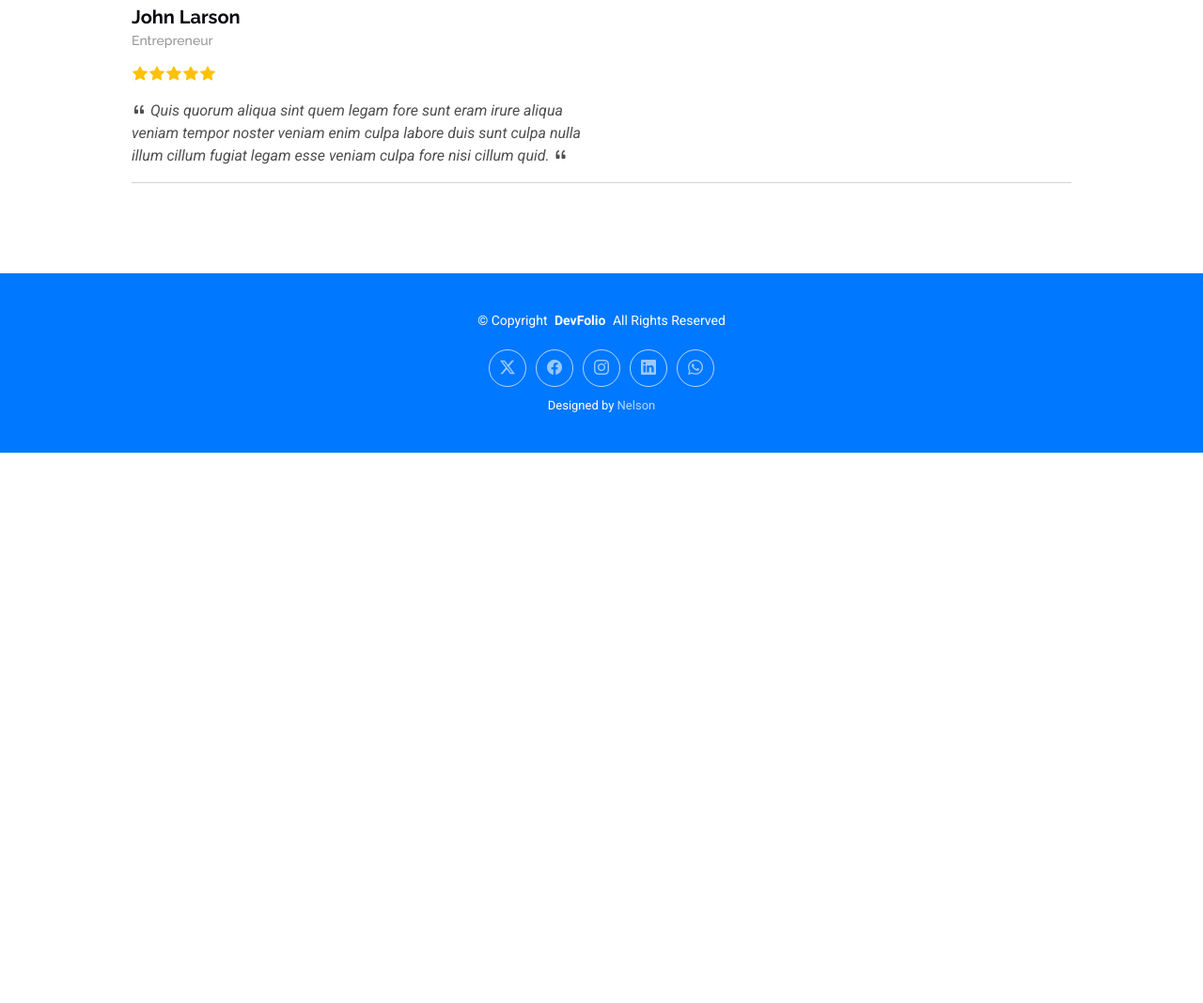
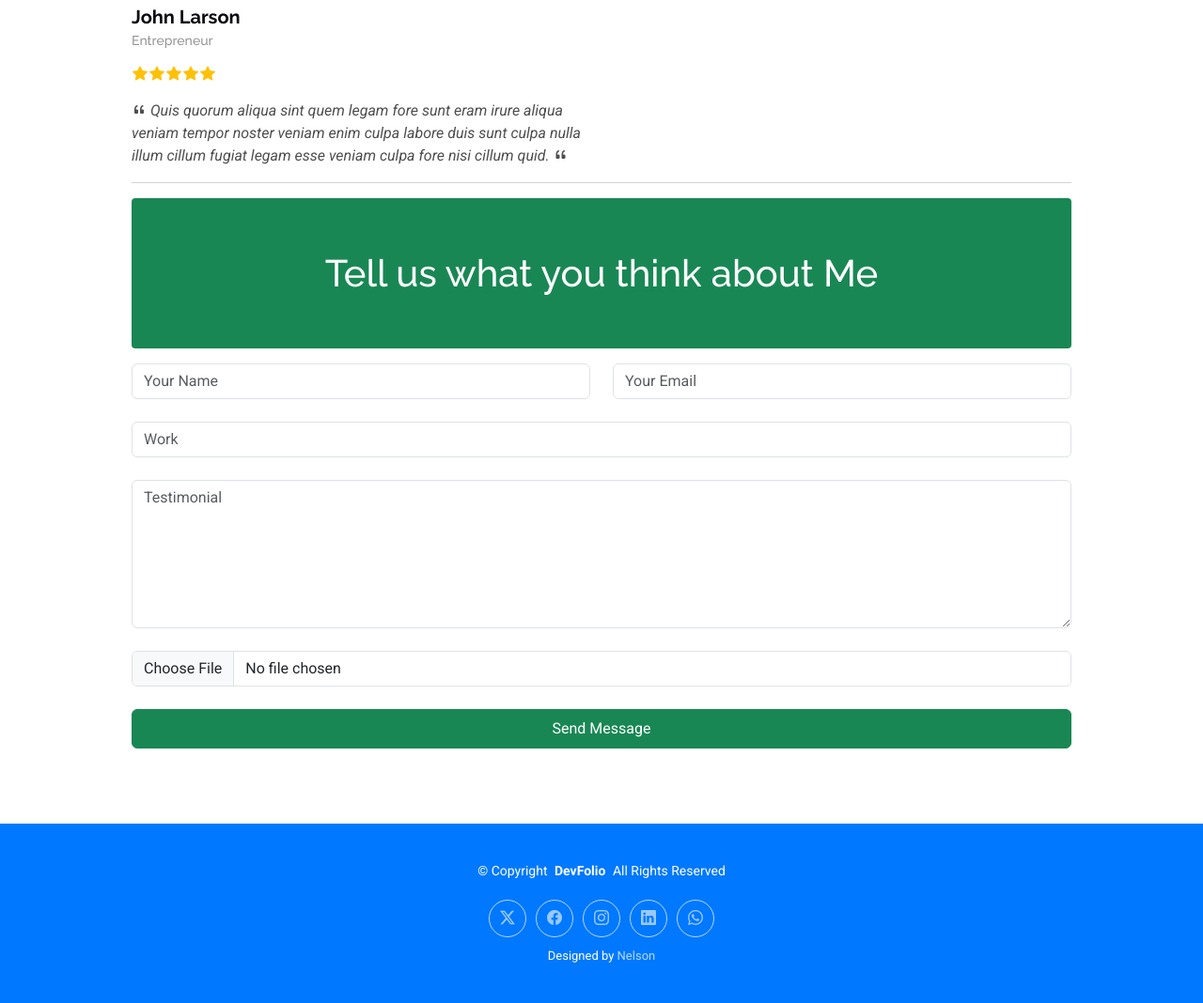
Before and after one commit to Nelson19so/DevFolio, a Django app: page /testimonial/ in a window 1280 px wide. Shown: the part 1614-2682 px from the top of the page at 94% size. Before the commit the page ends 2096 px from the top, so only its background shows below. Run offline with Django 5.2, Linux system fonts and the light colour scheme; data that the repository does not hold is empty; some libraries are stand-ins or nearby versions.

Commit message:
Nelson19so

```diff
--- a/blogpages/admin.py
+++ b/blogpages/admin.py
@@ -1,6 +1,7 @@
 from django.contrib import admin
-from .models import Contact
+from .models import Contact, Testimonial
 
 # Register your models here.
 
 admin.site.register(Contact)
+admin.site.register(Testimonial)
--- a/blogpages/forms.py
+++ b/blogpages/forms.py
@@ -1,7 +1,18 @@
 from django import forms
-from .models import Contact
+from .models import Contact, Testimonial
 
 class ContactForm(forms.ModelForm):
   class Meta:
     model = Contact
-    fields = ("username", "email", "subject", "message")
+    fields = ("username",
+               "email",
+                 "subject",
+                   "message")
+
+class TestimonialForm(forms.ModelForm):
+  class Meta:
+    model = Testimonial
+    fields = ("username",
+               "email",
+                 "work",
+                   "testimonial")
--- a/blogpages/models.py
+++ b/blogpages/models.py
@@ -14,3 +14,17 @@ class Contact(models.Model):
 
     def __str__(self):
         return self.username
+
+class Testimonial(models.Model):
+    username = models.CharField(max_length=50)
+    email = models.EmailField(max_length=50)
+    work = models.CharField(max_length=50)
+    testimonial = models.TextField(max_length=500)
+    date_added = models.DateTimeField(auto_now_add=True)
+    # profile = models.ImageField(upload_to='testimonial/')
+
+    class Meta:
+        ordering = ['-date_added']
+
+    def __str__(self):
+        return self.username
--- a/blogpages/templates/blogpages/all-testimonials.html
+++ b/blogpages/templates/blogpages/all-testimonials.html
@@ -57,7 +57,7 @@
   </head>
 
   <body class="index-page">
-    {% include 'Navbar2.html' %}
+    {% include 'Navbar.html' %}
 
     <main class="main">
       <!-- Page Title -->
@@ -97,6 +97,27 @@
             <!-- <div class="swiper-wrapper"> -->
 
             <div class="swiper-slide">
+              <!-- -------------- Peoples testimonial post ------------ -->
+              {% for testimonial in testimonials %}
+              <div class="testimonial-item">
+                <img class="testimonial-img" alt="" />
+
+                <h3>{{ testimonial.username }}</h3>
+                <h4>{{ testimonial.work }}</h4>
+                <div class="stars">
+                  <i class="bi bi-star-fill"></i><i class="bi bi-star-fill"></i
+                  ><i class="bi bi-star-fill"></i><i class="bi bi-star-fill"></i
+                  ><i class="bi bi-star-fill"></i>
+                </div>
+                <p>
+                  <i class="bi bi-quote quote-icon-left"></i>
+                  <span>{{ testimonial.testimonial }}</span>
+                  <i class="bi bi-quote quote-icon-right"></i>
+                </p>
+              </div>
+              <hr />
+              {% endfor %}
+
               <div class="testimonial-item">
                 <img
                   src="{% static '/img/testimonials/testimonials-1.jpg' %}"
@@ -237,6 +258,87 @@
                 </p>
               </div>
               <hr />
+
+              <div
+                class="bg-success w-100 p-2 mb-3 mt-3"
+                style="border-radius: 4px"
+              >
+                <h1 class="mt-5 text-center text-white mb-5">
+                  Tell us what you think about Me
+                </h1>
+              </div>
+
+              <form
+                method="post"
+                class="php-email-form"
+                data-aos="fade-up"
+                data-aos-delay="300"
+                id="contactForm"
+              >
+                <!-- django form csrf token key for each contact here -->
+                {% csrf_token %}
+                <div class="row gy-4">
+                  <div class="col-md-6">
+                    <input
+                      type="text"
+                      name="username"
+                      class="form-control"
+                      placeholder="Your Name"
+                      required
+                    />
+                  </div>
+
+                  <div class="col-md-6">
+                    <input
+                      type="email"
+                      class="form-control"
+                      name="email"
+                      placeholder="Your Email"
+                      required
+                    />
+                  </div>
+
+                  <div class="col-md-12">
+                    <input
+                      type="text"
+                      class="form-control"
+                      name="work"
+                      placeholder="Work"
+                      required
+                    />
+                  </div>
+
+                  <div class="col-md-12">
+                    <textarea
+                      class="form-control"
+                      name="testimonial"
+                      rows="6"
+                      placeholder="Testimonial"
+                      required
+                    ></textarea>
+                  </div>
+
+                  <div class="col-md-12">
+                    <input
+                      type="file"
+                      name="profile"
+                      id="profile"
+                      class="form-control"
+                      required
+                    />
+                  </div>
+
+                  <div class="col-md-12 text-center">
+                    <button
+                      type="submit"
+                      name="submitTestimonial"
+                      class="btn btn-success w-100 pt-2 pb-2"
+                    >
+                      Send Message
+                    </button>
+                  </div>
+                </div>
+              </form>
             </div>
             <!-- End testimonial item -->
 
--- a/blogpages/views.py
+++ b/blogpages/views.py
@@ -1,7 +1,7 @@
 from django.shortcuts import render
 from django.http import HttpResponse, HttpResponseRedirect
-from .models import Contact
-from .forms import ContactForm
+from .models import Contact, Testimonial
+from .forms import ContactForm, TestimonialForm
 
 # Create your views here.
 
@@ -63,5 +63,42 @@ def services_page(request):
 
 # all testmonial view start
 def all_testimonials(request):
-    return render(request, 'blogpages/all-testimonials.html')
+    # Getting all testimonial for rendering
+    testimonials = Testimonial.objects.all()
+
+    # Handling POST request
+    if request.method == "POST":
+        print(request.POST)
+        form = TestimonialForm(request.POST)
+
+        # Validating form
+        if form.is_valid():
+            testimonial = Testimonial(
+                # connecting custom username with model username form
+                username = form.cleaned_data["username"],
+                # ---------------------------------------------->
+                # connecting custom email with model email form
+                email = form.cleaned_data["email"],
+                # ----------------------------------------------->
+                # connecting custom work with model work input form
+                work = form.cleaned_data["work"],
+                # ---------------------------------------------->
+                # connecting custom testimonial with model testimonial input form
+                testimonial = form.cleaned_data["testimonial"]
+            )
+            # saving testimonial once valid
+            testimonial.save()
+            # renders the susccess template
+            page = "seccessfull"
+            return render(request, 'SubmitSuccessfulandError.html', {'successful': True, "page":page})
+        else:
+            # renders the error template once it's not valid
+            return render(request, 'SubmitSuccessfulandError.html', {'error': True})
+    else:
+        form = TestimonialForm()
+
+    # adding context
+    context = {"testimonials":testimonials}
+    # renders testimonial template
+    return render(request, 'blogpages/all-testimonials.html', context)
 # all testimonial view ends
```
Also changed, not shown: blogpages/templates/blogpages/index.html (+4 -4 lines), blogpages/migrations/0003_testimonial.py (added), blogpages/migrations/0004_rename_emai_testimonial_email.py (added).
